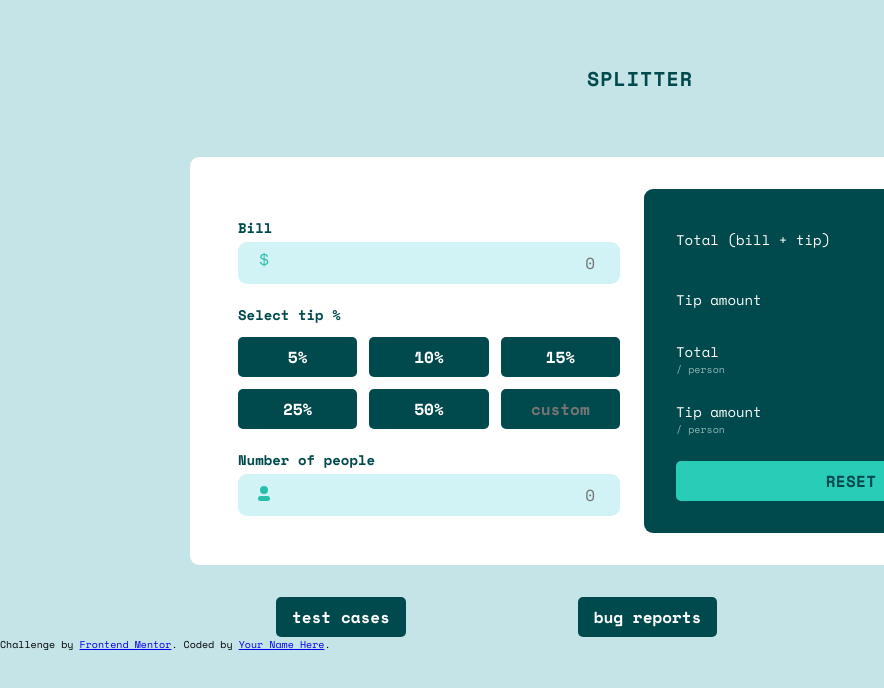
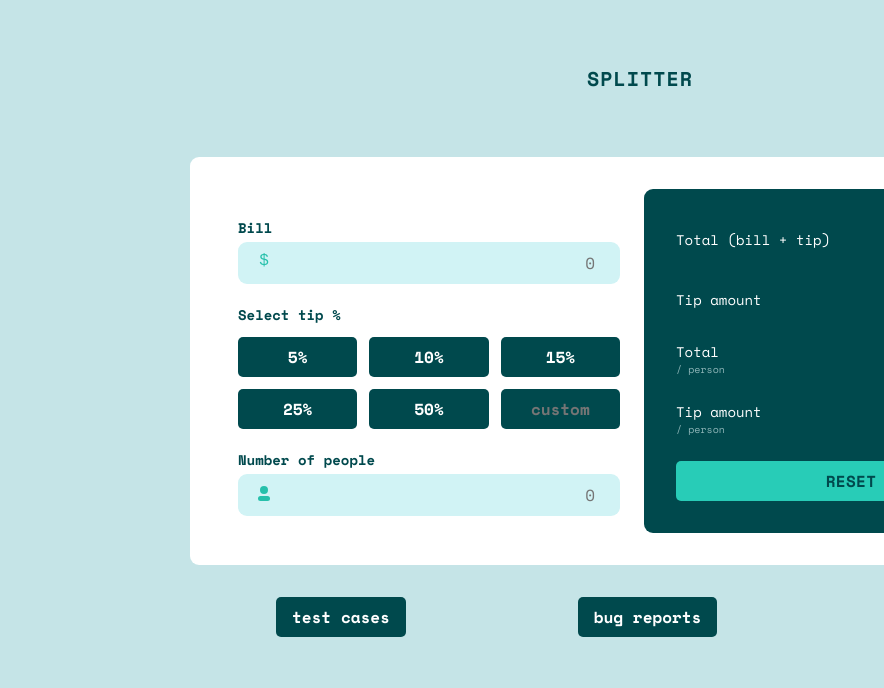
Before and after one commit to k-wlodarczyk/tip-calculator-app-main, a website: page index.html in a window 1280 px wide. Shown: the full height of the page, 0-884 px from the left. Drawn offline with nearby package versions, Linux system fonts and the light colour scheme.

```diff
--- a/index.html
+++ b/index.html
@@ -220,14 +220,6 @@
         >
       </div>
     </section>
-
-    <div class="attribution">
-      Challenge by
-      <a href="https://www.frontendmentor.io?ref=challenge" target="_blank"
-        >Frontend Mentor</a
-      >. Coded by <a href="#">Your Name Here</a>.
-    </div>
-
     <script src="js/script.js"></script>
   </body>
 </html>
```
Also changed, not shown: cypress/e2e/spec.cy.js (+0 -1 lines), README.md, design/splitter-demo.png (added).
